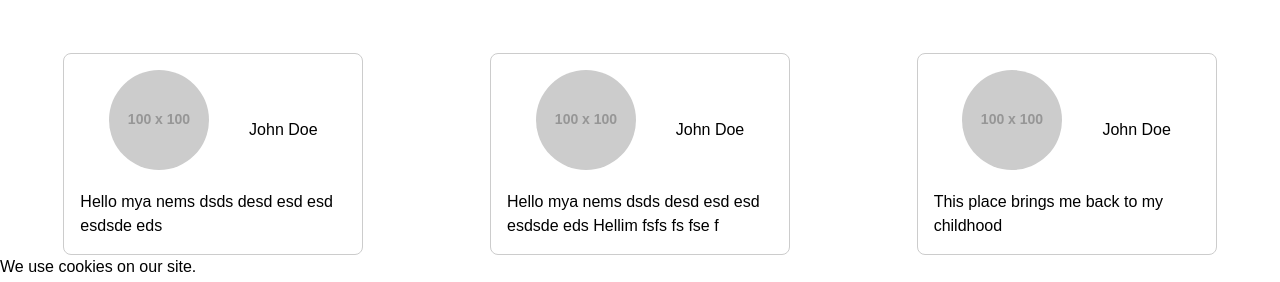
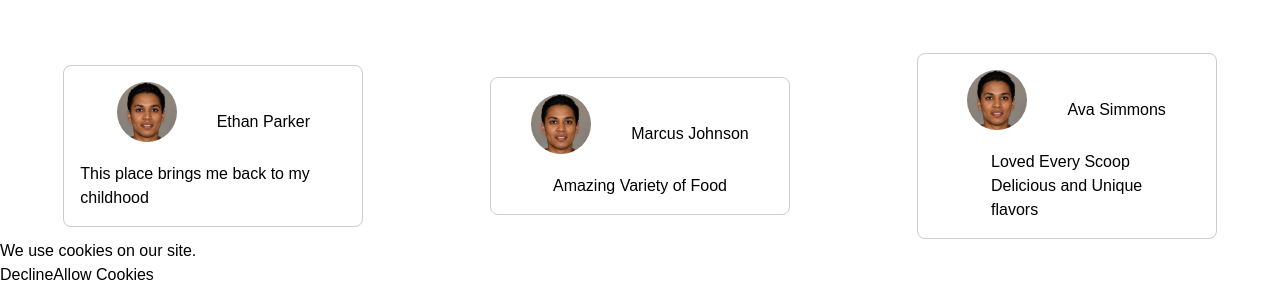
Before and after one commit to Crash107/IS218-final, a Next.js app: page / in a window 1280 px wide. Shown: the part 2661-2943 px from the top of the page. Built offline with nearby package versions, Linux system fonts and the light colour scheme.

Commit message:
Updated Testimonials

```diff
--- a/components/Testimonials.tsx
+++ b/components/Testimonials.tsx
@@ -30,18 +30,21 @@ const Testimonials = () => {
         >
           <img
             className="circular-image"
-            src="https://via.placeholder.com/100"
+            src="/testimonial.jpg"
             alt="Placeholder image"
             style={{
               borderRadius: "50%",
               marginBottom: "10px",
+              width: "60px",
             }}
           />
 
-          <h2 style={{ marginLeft: "40px", marginTop: "10px" }}>John Doe</h2>
+          <h2 style={{ marginLeft: "40px", marginTop: "10px" }}>
+            Ethan Parker
+          </h2>
         </div>
         <p style={{ marginTop: "10px" }}>
-          Hello mya nems dsds desd esd esd esdsde eds
+          This place brings me back to my childhood
         </p>
       </div>
       <div
@@ -64,19 +67,20 @@ const Testimonials = () => {
         >
           <img
             className="circular-image"
-            src="https://via.placeholder.com/100"
+            src="/testimonial.jpg"
             alt="Placeholder image"
             style={{
               borderRadius: "50%",
               marginBottom: "10px",
+              width: "60px",
             }}
           />
 
-          <h2 style={{ marginLeft: "40px", marginTop: "10px" }}>John Doe</h2>
+          <h2 style={{ marginLeft: "40px", marginTop: "10px" }}>
+            Marcus Johnson
+          </h2>
         </div>
-        <p style={{ marginTop: "10px" }}>
-          Hello mya nems dsds desd esd esd esdsde eds Hellim fsfs fs fse f
-        </p>
+        <p style={{ marginTop: "10px" }}>Amazing Variety of Food</p>
       </div>
       <div
         style={{
@@ -98,18 +102,23 @@ const Testimonials = () => {
         >
           <img
             className="circular-image"
-            src="https://via.placeholder.com/100"
+            src="/testimonial.jpg"
             alt="Placeholder image"
             style={{
               borderRadius: "50%",
               marginBottom: "10px",
+              width: "60px",
             }}
           />
 
-          <h2 style={{ marginLeft: "40px", marginTop: "10px" }}>John Doe</h2>
+          <h2 style={{ marginLeft: "40px", marginTop: "10px" }}>Ava Simmons</h2>
         </div>
         <p style={{ marginTop: "10px" }}>
-          This place brings me back to my childhood
+          Loved Every Scoop
+          <br />
+          Delicious and Unique
+          <br />
+          flavors
         </p>
       </div>
     </div>
```
Also changed, not shown: public/testimonial.jpg (added).
